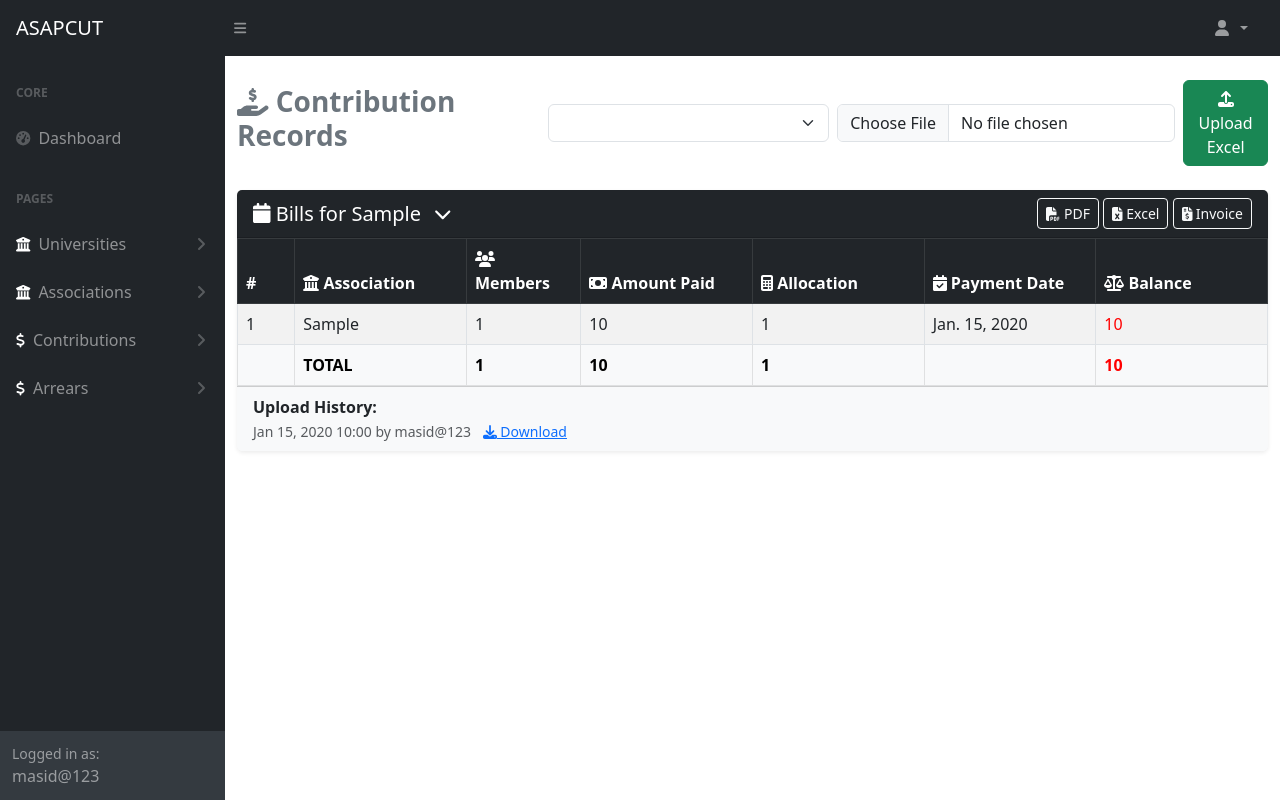
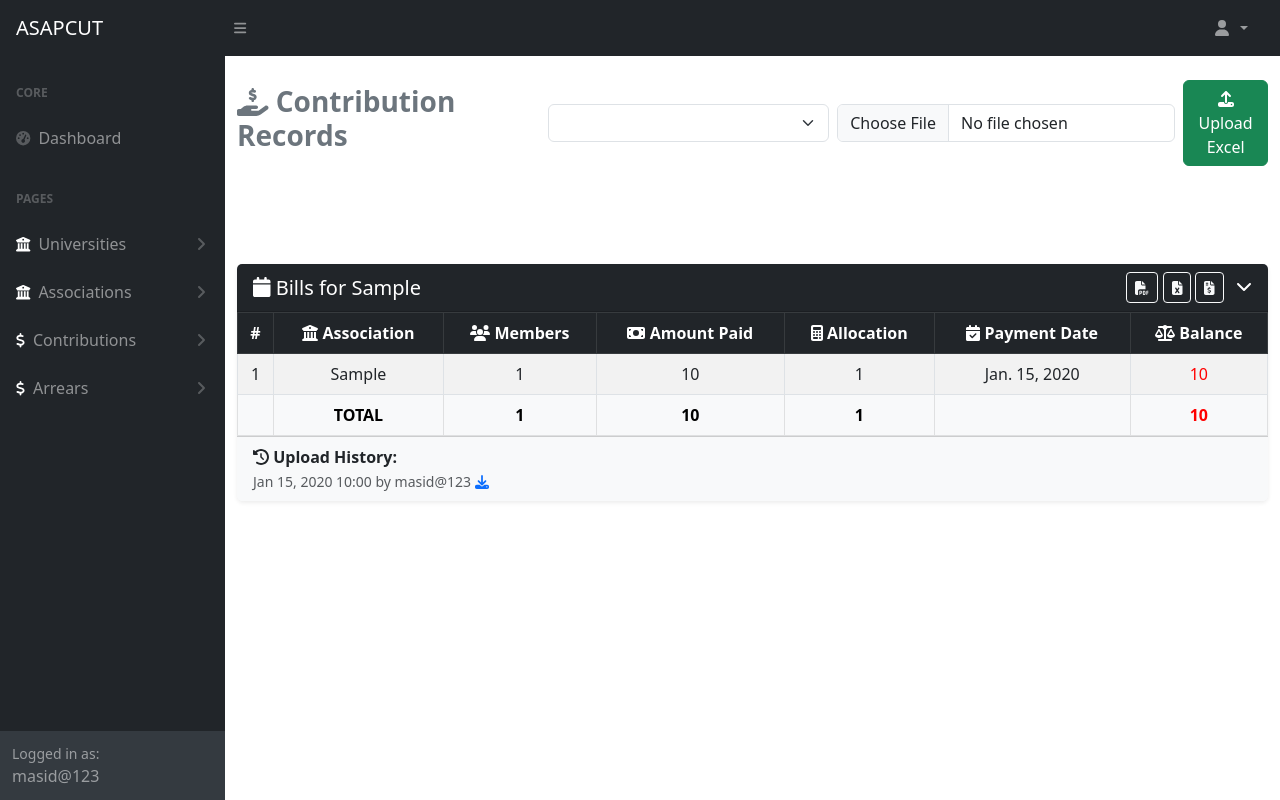
Before and after one commit to kurihom123/asaps, a Django app: page /contributions/ in a window 1280 px wide. Run offline with Django 5.2, Linux system fonts and the light colour scheme; a user stored in the database is signed in; data comes from the database, SQL or seed files in the repository; tables that the repository leaves empty hold one stand-in row (values such as "Sample post"); one stand-in notice (Sample message) is shown; some libraries are stand-ins or nearby versions.

Commit message:
new updated

```diff
--- a/templates/pages/contributions/contribution_list.html
+++ b/templates/pages/contributions/contribution_list.html
@@ -26,55 +26,50 @@
 
     <!-- ALERT MESSAGES -->
     {% if messages %}
+        <div id="alert-container">
             {% for message in messages %}
-            <div class="alert alert-{{ message.tags }} alert-dismissible fade show auto-dismiss" role="alert" data-dismiss-time="{% if message.tags == 'success' %}5000{% else %}10000{% endif %}">
-                {{ message }}
+                <div class="alert alert-{{ message.tags }} alert-dismissible fade show shadow-sm" role="alert">
+                    <i class="fa fa-info-circle"></i> {{ message }}
                     <button type="button" class="btn-close" data-bs-dismiss="alert" aria-label="Close"></button>
                 </div>
             {% endfor %}
+        </div>
     {% endif %}
 
     <!-- YEARLY CONTRIBUTION TABLES -->
     {% for year, contributions in grouped_contributions.items %}
     <div class="card mb-4 shadow-sm border-0">
-        <!-- Clickable Header -->
-        <div class="card-header bg-dark text-white d-flex justify-content-between align-items-center"
-             style="cursor: pointer;"
-             data-bs-toggle="collapse"
-             data-bs-target="#table{{ forloop.counter }}"
-             aria-expanded="true">
+        <div class="card-header bg-dark text-white d-flex justify-content-between align-items-center toggle-header"
+             style="cursor: pointer;" data-target="#year-{{ forloop.counter }}">
             <h5 class="mb-0">
                 <i class="fa fa-calendar"></i> Bills for {{ year }}
-                <small class="ms-2">
-                    <i class="fa fa-chevron-down"></i>
-                </small>
             </h5>
             <div>
                 <a href="{% url 'contributions_pdf' year %}" target="_blank" class="btn btn-sm btn-outline-light">
-                    <i class="fa fa-file-pdf"></i> PDF
+                    <i class="fa fa-file-pdf"></i>
                 </a>
                 <a href="{% url 'contributions_excel' year %}" class="btn btn-sm btn-outline-light">
-                    <i class="fa fa-file-excel"></i> Excel
+                    <i class="fa fa-file-excel"></i>
                 </a>
                 <a href="{% url 'invoice_pdf' year %}" target="_blank" class="btn btn-sm btn-outline-light">
-                    <i class="fa fa-file-invoice-dollar"></i> Invoice
+                    <i class="fa fa-file-invoice-dollar"></i>
                 </a>
+                <i class="fa fa-chevron-down ms-2"></i>
             </div>
         </div>
 
-        <!-- Collapsible Body -->
-        <div class="collapse show" id="table{{ forloop.counter }}">
+        <div id="year-{{ forloop.counter }}" class="collapse show">
             <div class="card-body p-0">
-                <table class="table table-bordered table-striped mb-0" style="table-layout: fixed; width: 100%;">
+                <table class="table table-bordered table-striped mb-0 align-middle text-center" style="width:100%;">
                     <thead class="table-dark">
                         <tr>
-                            <th style="width: 5%;">#</th>
-                            <th style="width: 15%;"><i class="fa fa-university"></i> Association</th>
-                            <th style="width: 10%;"><i class="fa fa-users"></i> Members</th>
-                            <th style="width: 15%;"><i class="fa fa-money-bill"></i> Amount Paid</th>
-                            <th style="width: 15%;"><i class="fa fa-calculator"></i> Allocation</th>
-                            <th style="width: 15%;"><i class="fa fa-calendar-check"></i> Payment Date</th>
-                            <th style="width: 15%;"><i class="fa fa-balance-scale"></i> Balance</th>
+                            <th>#</th>
+                            <th><i class="fa fa-university"></i> Association</th>
+                            <th><i class="fa fa-users"></i> Members</th>
+                            <th><i class="fa fa-money-bill"></i> Amount Paid</th>
+                            <th><i class="fa fa-calculator"></i> Allocation</th>
+                            <th><i class="fa fa-calendar-check"></i> Payment Date</th>
+                            <th><i class="fa fa-balance-scale"></i> Balance</th>
                         </tr>
                     </thead>
                     <tbody>
@@ -107,90 +102,57 @@
             </div>
 
             <!-- UPLOAD HISTORY -->
-            <div class="card-footer bg-light">
-                <strong>Upload History:</strong><br>
             {% for upload in uploads %}
                 {% if upload.year == year %}
+                    {% if forloop.first %}
+                    <div class="card-footer bg-light">
+                        <strong><i class="fa fa-history"></i> Upload History:</strong><br>
+                    {% endif %}
                         <small class="text-muted">
                             {{ upload.uploaded_at|date:"M d, Y H:i" }} by {{ upload.uploaded_by.username }}
-                            <a href="{{ upload.excel_file.url }}" download class="text-primary ms-2">
-                                <i class="fa fa-download"></i> Download
+                            <a href="{{ upload.excel_file.url }}" download class="text-primary">
+                                <i class="fa fa-download"></i>
                             </a>
                         </small><br>
+                    {% if forloop.last %}
+                    </div>
+                    {% endif %}
                 {% endif %}
             {% endfor %}
-            </div>
         </div>
     </div>
     {% endfor %}
 </div>
 
 <!-- SCRIPTS -->
-<script src="https://code.jquery.com/jquery-3.6.0.min.js"></script>
 <script src="https://cdn.jsdelivr.net/npm/bootstrap@5.3.3/dist/js/bootstrap.bundle.min.js"></script>
 
 <script>
-$(document).ready(function() {
-    // Auto-dismiss alerts after specified time
-    $('.auto-dismiss').each(function() {
-        var dismissTime = $(this).data('dismiss-time');
-        var alert = $(this);
-
-        setTimeout(function() {
-            alert.alert('close');
-        }, dismissTime);
+document.addEventListener('DOMContentLoaded', function() {
+    //Auto-hide alert messages after 4 seconds
+    const alerts = document.querySelectorAll('#alert-container .alert');
+    alerts.forEach(alert => {
+        setTimeout(() => {
+            alert.classList.remove('show');
+            alert.classList.add('fade');
+        }, 4000);
     });
 
-    // Add animation to collapse/expand icons
-    $('.card-header').on('click', function() {
-        var target = $(this).find('i.fa-chevron-down');
-        var isExpanded = $(this).attr('aria-expanded') === 'true';
+    // 🔽 Toggle table visibility when clicking card header
+    document.querySelectorAll('.toggle-header').forEach(header => {
+        header.addEventListener('click', function() {
+            const target = document.querySelector(this.getAttribute('data-target'));
+            const icon = this.querySelector('.fa-chevron-down');
 
-        if (isExpanded) {
-            target.removeClass('fa-chevron-down').addClass('fa-chevron-right');
+            if (target.classList.contains('show')) {
+                target.classList.remove('show');
+                icon.style.transform = 'rotate(-90deg)';
             } else {
-            target.removeClass('fa-chevron-right').addClass('fa-chevron-down');
+                target.classList.add('show');
+                icon.style.transform = 'rotate(0deg)';
             }
         });
-
-    // Initialize all icons to down (expanded state)
-    $('.card-header[aria-expanded="true"]').each(function() {
-        $(this).find('i.fa-chevron-down').removeClass('fa-chevron-down').addClass('fa-chevron-down');
     });
 });
 </script>
-
-<style>
-/* Fixed table layout to prevent uneven column widths */
-.table {
-    table-layout: fixed;
-}
-
-/* Ensure all columns have consistent width */
-.table th, .table td {
-    word-wrap: break-word;
-    overflow: hidden;
-    text-overflow: ellipsis;
-}
-
-/* Smooth collapse animation */
-.collapse {
-    transition: all 0.3s ease;
-}
-
-/* Card header hover effect */
-.card-header:hover {
-    background-color: #343a40 !important;
-}
-
-/* Auto-dismiss alert animation */
-.auto-dismiss {
-    transition: opacity 0.5s ease;
-}
-
-/* Ensure consistent card heights */
-.card {
-    min-height: fit-content;
-}
-</style>
 {% endblock %}
```
Lines whose indentation alone changed are shown as unchanged.
